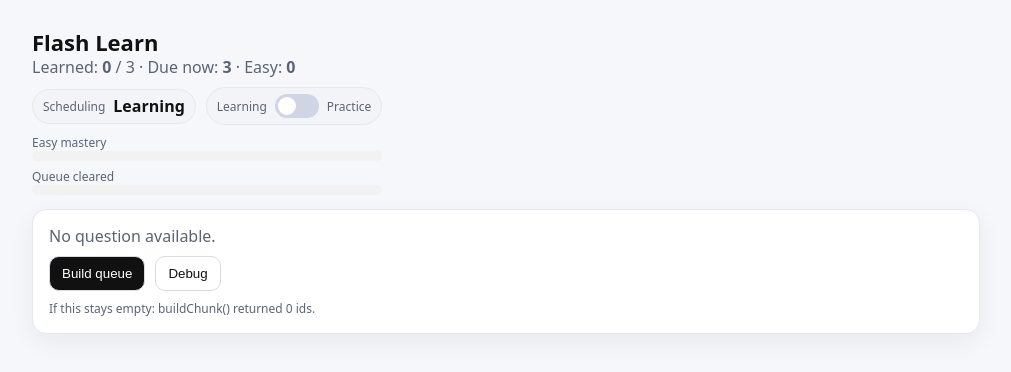
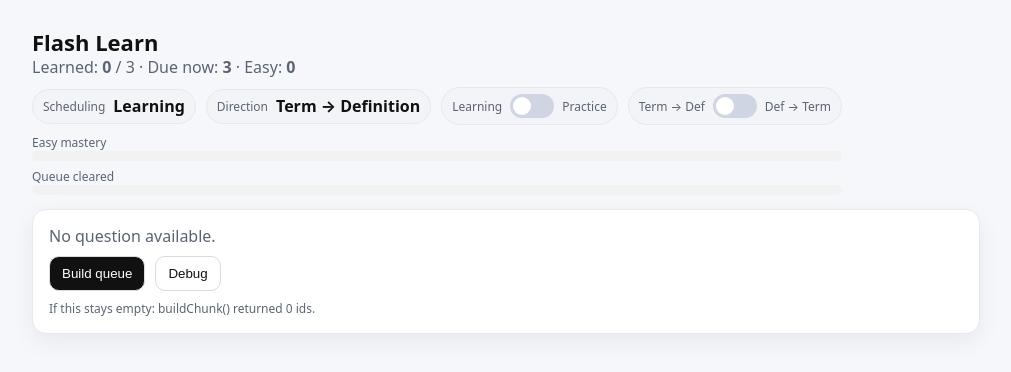
Before and after one commit to Cipralex1201/flashcard-learning-app, a React (Vite) app: page / in a window 1280 px wide. Both pictures are taken after a click on the button "Import". Shown: the top 372 px of the page, without its empty margins (134-1145 px from the left). Built offline with nearby package versions, Linux system fonts and the light colour scheme.

Commit message:
adding toggle direction of question button to UI

```diff
--- a/src/App.tsx
+++ b/src/App.tsx
@@ -4,17 +4,7 @@ import { parseTSV } from "./lib/tsv";
 import type { Card, Question, Settings, CardState } from "./lib/types";
 import { buildChunk, makeQuestion, applyAnswer, gradeWrite } from "./lib/scheduler";
 import { diffTypedToExpected } from "./lib/diff";
-import { listVoices, speak } from "./lib/tts";
-
-type Step =
-  | { t: "match"; ch: string }
-  | { t: "sub"; typed: string; expected: string }
-  | { t: "ins"; ch: string } // typed inserted
-  | { t: "del"; ch: string }; // expected deleted
-
-function normalizeNFC(s: string): string {
-  return s.normalize("NFC");
-}
+import { speak } from "./lib/tts";
 
 /**
  * Returns per-character highlighting for the EXPECTED string.
@@ -219,7 +209,6 @@ export default function App() {
   const [isImportOpen, setIsImportOpen] = useState(false);
   const showImport = isImportOpen || cards.length === 0;
 
-  const [voices, setVoices] = useState<SpeechSynthesisVoice[]>([]);
   const writeHandleRef = useRef<WriteInputHandle | null>(null);
 
   useEffect(() => {
@@ -232,15 +221,6 @@ export default function App() {
   useEffect(() => {
     saveDB({ cards, states, settings });
   }, [cards, states, settings]);
-
-  useEffect(() => {
-    const refresh = () => setVoices(listVoices());
-    refresh();
-    window.speechSynthesis.onvoiceschanged = refresh;
-    return () => {
-      window.speechSynthesis.onvoiceschanged = null;
-    };
-  }, []);
 
   useEffect(() => {
     if (!cards.length) return;
@@ -393,6 +373,11 @@ export default function App() {
             </div>
 
             <div className="pill">
+              <span className="muted small">Direction</span>
+              <b>{settings.swap ? "Definition → Term" : "Term → Definition"}</b>
+            </div>
+
+            <div className="pill">
               <span className="muted small">Learning</span>
               <label className="switch" title="Toggle scheduling mode">
                 <input
@@ -412,6 +397,25 @@ export default function App() {
                 <span />
               </label>
               <span className="muted small">Practice</span>
+            </div>
+
+            <div className="pill">
+              <span className="muted small">Term → Def</span>
+              <label className="switch" title="Toggle question direction">
+                <input
+                  type="checkbox"
+                  checked={settings.swap}
+                  onChange={(e) => {
+                    const swap = e.target.checked;
+                    setSettings((s) => ({ ...s, swap }));
+
+                    // force rebuild
+                    setQ(null);
+                  }}
+                />
+                <span />
+              </label>
+              <span className="muted small">Def → Term</span>
             </div>
           </div>
 
--- a/src/lib/scheduler.ts
+++ b/src/lib/scheduler.ts
@@ -327,7 +327,7 @@ function makeQuestionFromCard(card: Card, cards: Card[], settings: Settings): Qu
     return { kind: "write", qid, cardId: card.id, prompt, expected: answer };
   }
 
-  // MC: distractors by similarity on answer side
+  // MC: dist similarity on answer side
   const answers = cards.map((c) => makePromptAnswer(c, settings).answer);
   const idx = cards.findIndex((c) => c.id === card.id);
 
```
